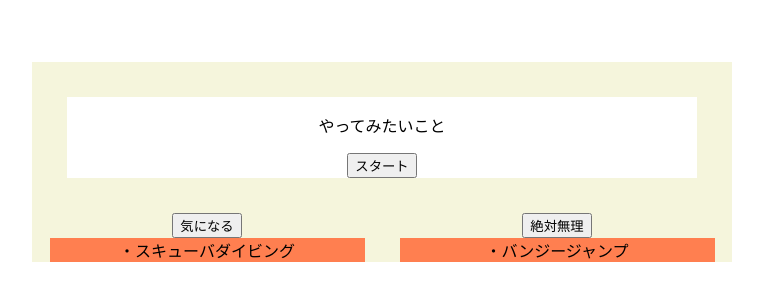
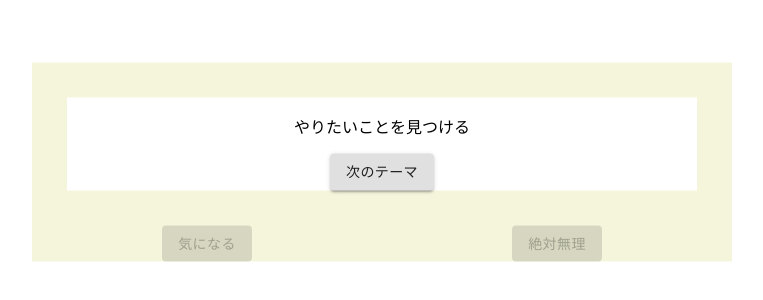
Before and after one commit to tack-k/get-started, a React (Create React App) app: page / in a window 1280 px wide. Shown: the part 238-538 px from the top of the page, without its empty margins (258-1021 px from the left). Built offline with nearby package versions, Linux system fonts and the light colour scheme.

Commit message:
クリック時の表示切り替え

```diff
--- a/src/App.jsx
+++ b/src/App.jsx
@@ -1,24 +1,88 @@
-import React from 'react';
+import React, { useState } from 'react';
+import Dataset from './dataset';
+import { WannaDo, ButtonSelect } from './components/index'
 
 const App = () => {
+
+  const [dataset, setDataset] = useState(Dataset);
+  const [content, setContent] = useState("やりたいことを見つける");
+  const [url, setUrl] = useState("");
+  const [like, setLike] = useState([])
+  const [dislike, setDisLike] = useState([])
+  const [likeDisabled, setLikeDisabled] = useState(true)
+  const [DisLikeDisabled, setDisLikeDisabled] = useState(true)
+  const [themeDisabled, setThemeDisabled] = useState(false)
+
+
+
+
+  const changeContent = () => {
+    const wannaDoData = dataset.wannaDo;
+    const random = Math.floor(Math.random() * (wannaDoData.length));
+    const WannaDoContent = wannaDoData[random].content
+    setContent(WannaDoContent);
+    wannaDoData.splice(random, 1)
+    setDataset(dataset)
+    setLikeDisabled(false)
+    setDisLikeDisabled(false)
+    setThemeDisabled(true)
+
+  }
+
+  const setDisable = () => {
+    setLikeDisabled(true)
+    setDisLikeDisabled(true)
+    setThemeDisabled(false)
+  }
+
+  const addLike = () => {
+    const newLike = [...like, content]
+    setLike(newLike)
+    setDisable();
+  }
+
+  const addDislike = () => {
+    const newDislike = [...dislike, content]
+    setDisLike(newDislike)
+    setDisable();
+  }
+
+
+
+
   return (
     <div className="bg">
       <div className="inner">
         <div className="do">
-          <p>やってみたいこと</p>
-          <button>スタート</button>
+          <WannaDo content={content} url={"url"} />
+          <ButtonSelect onClick={changeContent} buttonName={"次のテーマ"} disabled={themeDisabled} />
         </div>
         <div className="interesting">
           <div className="like">
-            <button>気になる</button>
+
+            <ButtonSelect onClick={addLike} buttonName={"気になる"} disabled={likeDisabled} />
             <div className="like-field">
-              ・スキューバダイビング
-          </div>
+              {like.map((value, index) => {
+                return (
+                  <div className="like-list" key={index.toString()}>
+                    <li>{value}</li>
+                  </div>
+                )
+              })
+              }
+            </div>
           </div>
           <div className="dislike">
-            <button>絶対無理</button>
-            <div className="like-field">
-              ・バンジージャンプ
+            <ButtonSelect onClick={addDislike} buttonName={"絶対無理"} disabled={DisLikeDisabled} />
+            <div className="dislike-field">
+              {dislike.map((value, index) => {
+                return (
+                  <div className="like-list" key={index.toString()}>
+                    <li>{value}</li>
+                  </div>
+                )
+              })
+              }
           </div>
           </div>
         </div>
```
Also changed, not shown: 1 other file (tests, documents, lock files or other folders).
